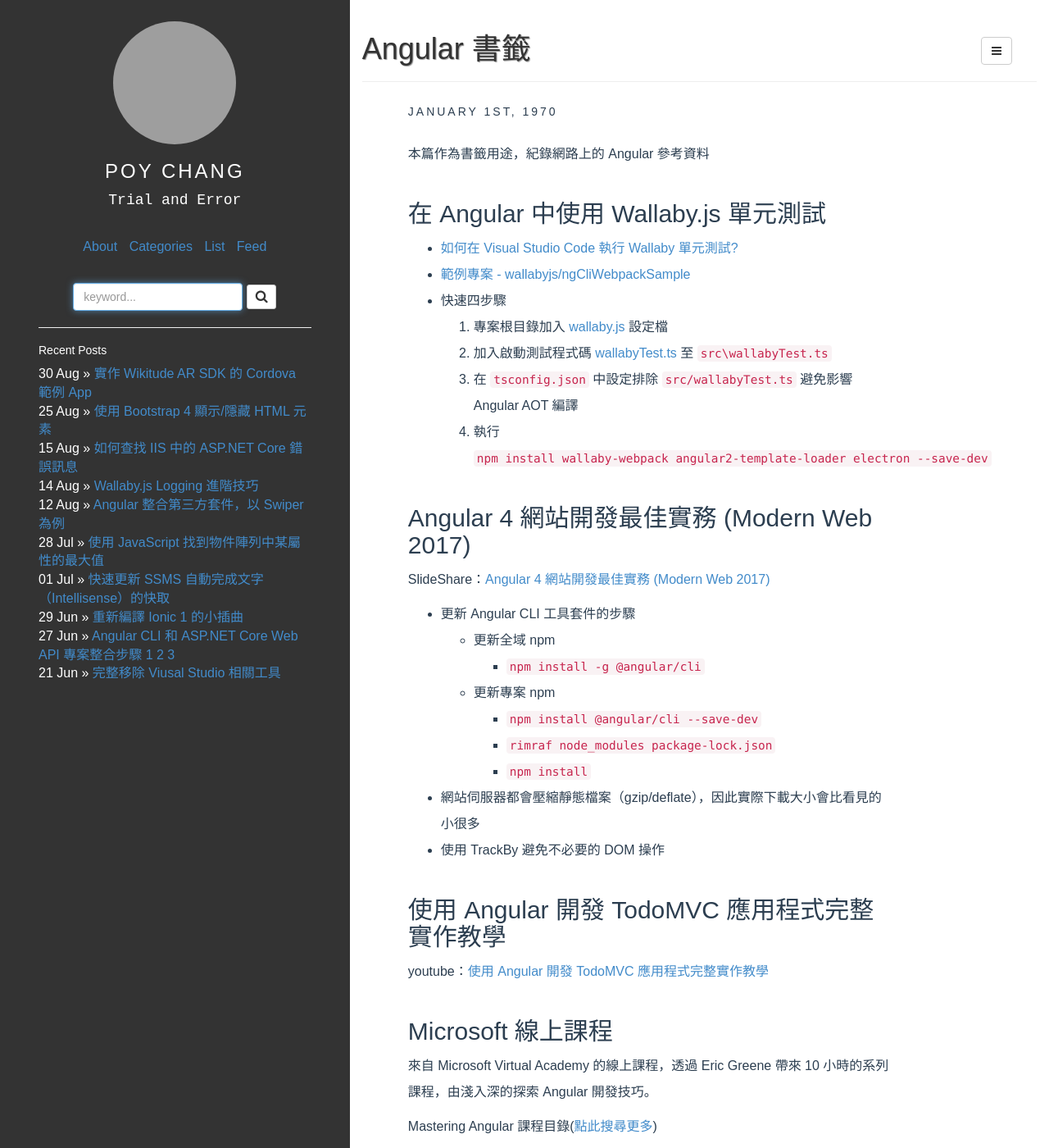
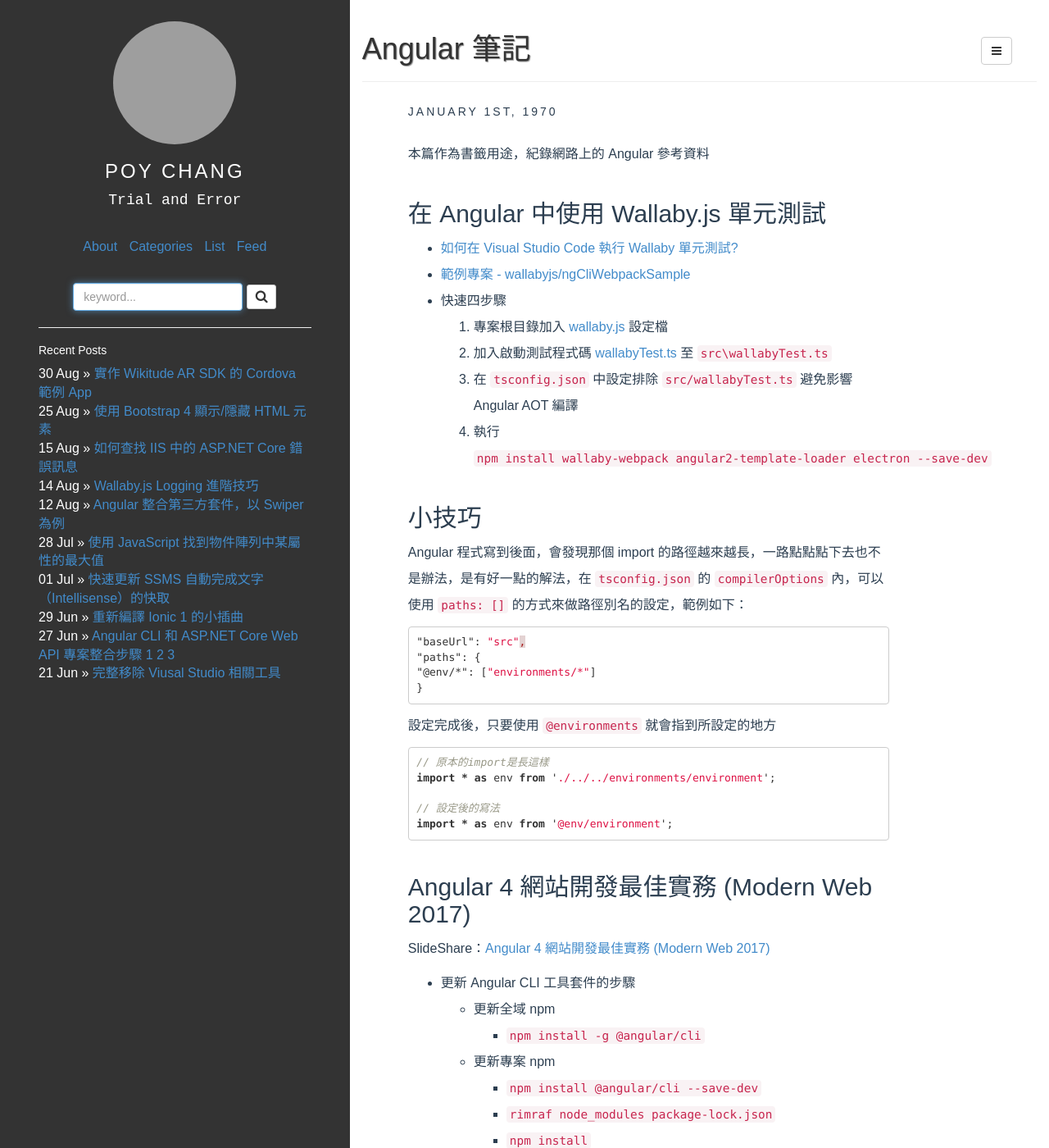
Before and after one commit to poychang/poychang.github.io, a Jekyll site: the page built from _posts/1970-01-01-note-angular.md, in a window 1280 px wide and 1400 px high. Shown: the whole window at 82% size. Built offline with Jekyll 4.4.1, drawn with Linux system fonts in a browser that asks for light colours; some web fonts are replaced; comment, search, counter and statistics services are not loaded; some of the changed text lies outside the part shown; grey boxes are pictures that could not be loaded.

Commit message:
add note

````diff
--- a/_posts/1970-01-01-bookmark-angular.md
+++ b/_posts/1970-01-01-note-angular.md
@@ -1,6 +1,6 @@
 ---
 layout: post
-title: Angular 書籤
+title: Angular 筆記
 date: 1970-01-01 12:00
 author: Poy Chang
 comments: true
@@ -17,6 +17,27 @@ categories: [Angular]
 	2. 加入啟動測試程式碼 [wallabyTest.ts](https://github.com/wallabyjs/ngCliWebpackSample/blob/master/src/wallabyTest.ts) 至 `src\wallabyTest.ts`
 	3. 在 `tsconfig.json` 中設定排除 `src/wallabyTest.ts` 避免影響 Angular AOT 編譯
 	4. 執行 `npm install wallaby-webpack angular2-template-loader electron --save-dev`
+
+## 小技巧
+
+Angular 程式寫到後面，會發現那個 import 的路徑越來越長，一路點點點下去也不是辦法，是有好一點的解法，在 `tsconfig.json` 的 `compilerOptions` 內，可以使用 `paths: []` 的方式來做路徑別名的設定，範例如下：
+
+```json
+"baseUrl": "src",
+"paths": {
+"@env/*": ["environments/*"]
+}
+```
+
+設定完成後，只要使用 `@environments` 就會指到所設定的地方
+
+```typescript
+// 原本的import是長這樣
+import * as env from './../../environments/environment';
+
+// 設定後的寫法
+import * as env from '@env/environment';
+```
 
 ## Angular 4 網站開發最佳實務 (Modern Web 2017)
 
````
Also changed, not shown: other parts of _posts/1970-01-01-note-angular.md (+0 -4 lines).
